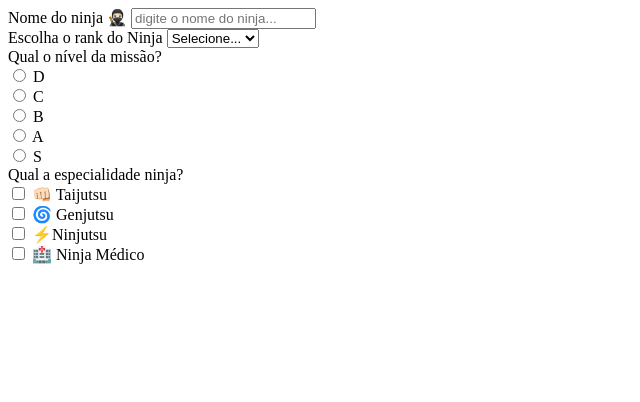
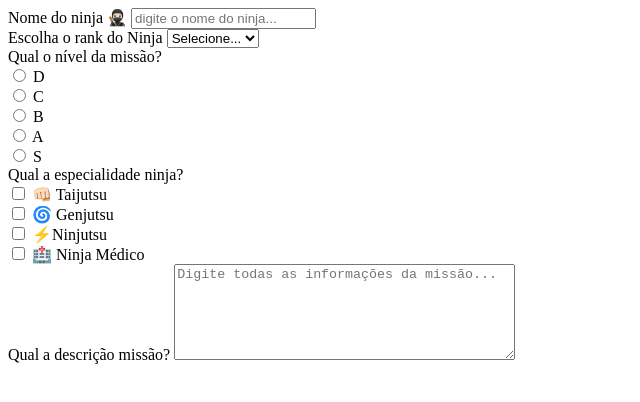
Before and after one commit to beatriztsumoto/progresso-html, a plain HTML site: page pages/formulario.html in a window 1280 px wide. Shown: the whole page, without its empty margins (0-640 px from the left). Drawn offline with Linux system fonts and the light colour scheme.

Commit message:
feat: conclui a quinta etapa da missão

```diff
--- a/pages/formulario.html
+++ b/pages/formulario.html
@@ -91,6 +91,16 @@
                 </label>
             </div>
         </div>
+        <div class="descricao">
+            <label for="descricao">Qual a descrição missão?</label>
+
+            <textarea name="descricao"
+             id="descricao"
+             placeholder="Digite todas as informações da missão..."
+             rows="6"
+             cols="40"
+            ></textarea>
+        </div>
     </form>
 </body>
 </html>
```
